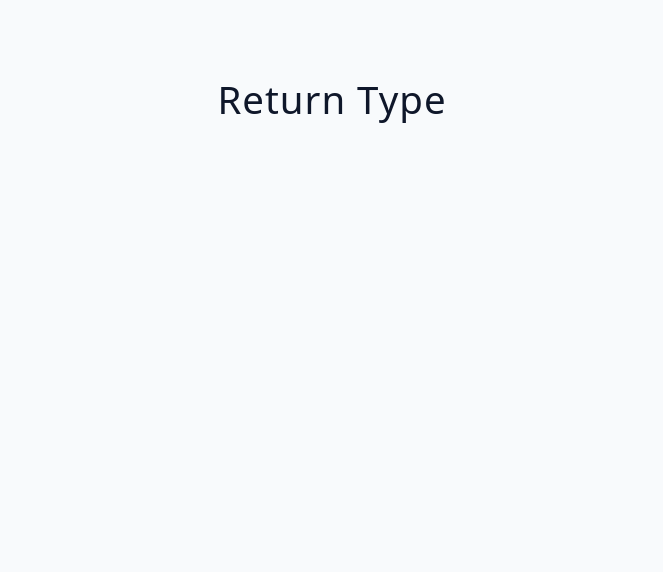
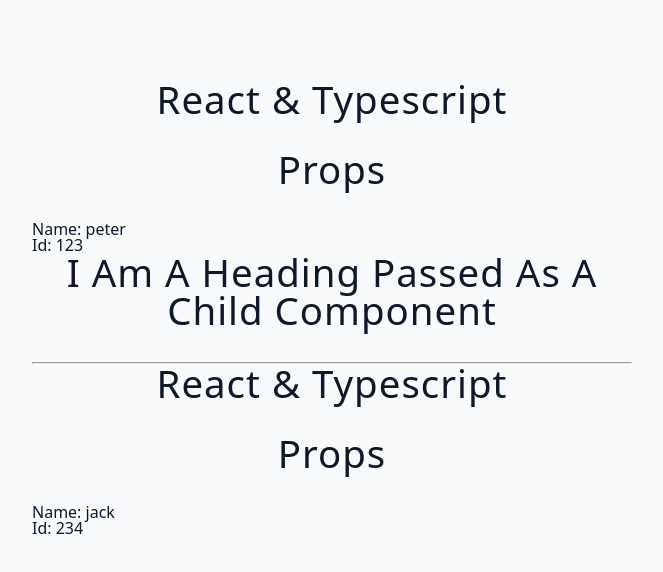
Before and after one commit to hthelearner7/learning-typescript, a React (Vite) app in the folder 02-ts-react-essentials/: page / in a window 1280 px wide. Shown: the top 572 px of the page, without its empty margins (308-971 px from the left). Built offline with nearby package versions, Linux system fonts and the light colour scheme.

Commit message:
02-props

```diff
--- a/02-ts-react-essentials/src/App.tsx
+++ b/02-ts-react-essentials/src/App.tsx
@@ -1,9 +1,14 @@
-import Component from "./starter/01-return";
+// import Component from "./starter/01-return";
+import Component from "./starter/02-props";
 
 function App() {
     return (
         <main>
-            <Component />
+            <Component name="peter" id={123}>
+                <h2>i am a heading passed as a child component</h2>
+            </Component>
+            <hr />
+            <Component name="jack" id={234} />
         </main>
     );
 }
--- a/02-ts-react-essentials/src/starter/02-props/index.tsx
+++ b/02-ts-react-essentials/src/starter/02-props/index.tsx
@@ -1,8 +1,38 @@
-function Component() {
+import type { PropsWithChildren } from "react";
+
+// import type React from "react";
+// type ComponentProps = {
+//     name: string;
+//     id: number;
+//     children?: React.ReactNode;
+// };
+// console.log({ name, id });
+// function Component({ name, id }: { name: string; id: number }) { // 01-method
+// function Component({ name, id }: ComponentProps) {
+
+//     return (
+//         <div>
+//             <h2>React & Typescript</h2>
+//             <h2>Props</h2>
+//             <p>Name: {name}</p>
+//             <p>Id: {id}</p>
+//         </div>
+//     );
+// }
+
+type ComponentProps = PropsWithChildren<{
+    name: string;
+    id: number;
+}>;
+
+function Component(props: ComponentProps) {
     return (
         <div>
             <h2>React & Typescript</h2>
             <h2>Props</h2>
+            <p>Name: {props.name}</p>
+            <p>Id: {props.id}</p>
+            {props.children}
         </div>
     );
 }
```
Lines whose indentation alone changed are shown as unchanged.
